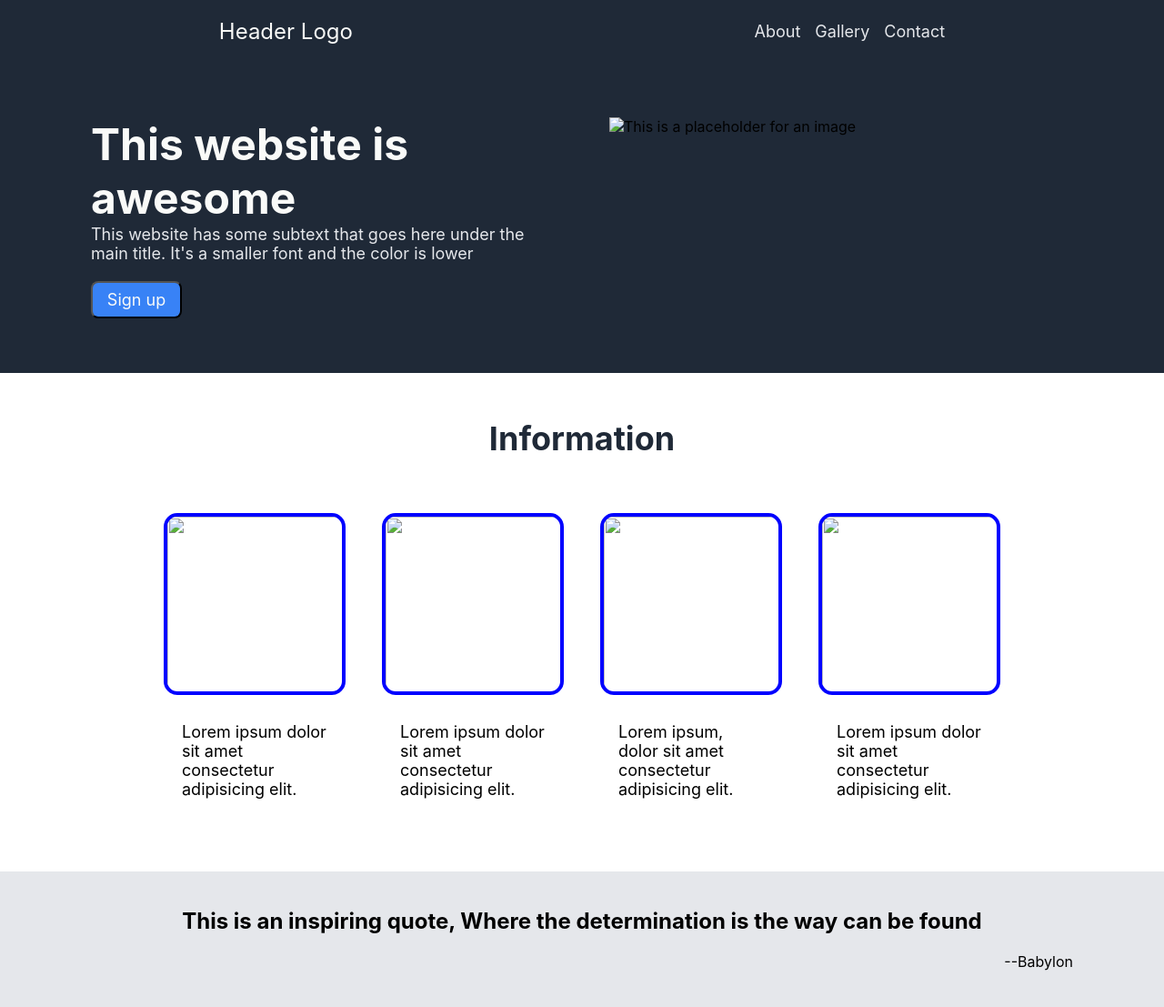
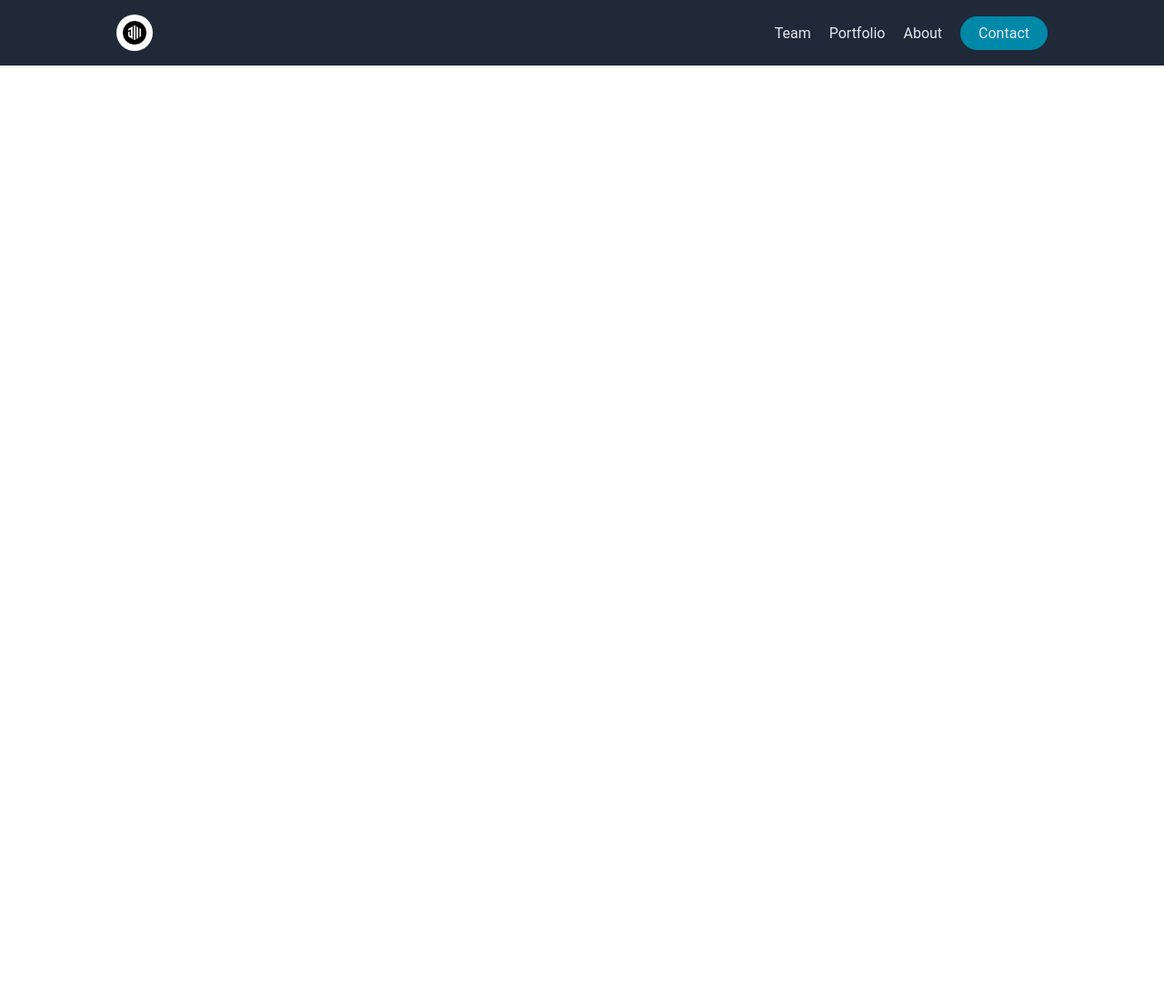
Before and after one commit to JMontallana/landing-page, a plain HTML site: page index.html in a window 1280 px wide. Shown: the whole page at 91% size. After the commit the page ends 800 px from the top, so only its background shows below. Drawn offline with Linux system fonts and the light colour scheme.

Commit message:
edit everything done with header

```diff
--- a/index.html
+++ b/index.html
@@ -4,58 +4,20 @@
     <meta charset="UTF-8">
     <meta http-equiv="X-UA-Compatible" content="IE=edge">
     <meta name="viewport" content="width=device-width, initial-scale=1.0">
+    <link rel="stylesheet" href="style.css">
     <title>Landing Page</title>
-    <link rel="stylesheet" href="style.css">
 </head>
 <body>
-    <div class="container">
-        <div class="navbar">
-            <div class="logo">Header Logo</div>
+        <header id="header">
+            <a href="#header" class="logo"><img src="./images/logo.jpeg" alt="logo"></a>
             <nav>
-                <ul>
+                <ul class="nav-links">
+                    <li><a href="#">Team</a></li>
+                    <li><a href="#">Portfolio</a></li>
                     <li><a href="#">About</a></li>
-                    <li><a href="#">Gallery</a></li>
-                    <li><a href="#">Contact</a></li>
                 </ul>
             </nav>
-        </div>
-
-        <div class="hero-section">
-            <div class="hero1">
-                <h1>This website is awesome</h1>
-                <p>This website has some subtext that goes here under the main title. It's a smaller font and the color is lower</p>
-                <button>Sign up</button>
-            </div>
-            <img src="./images/pexels-lukas-1420702.jpg" alt="This is a placeholder for an image">
-        </div>
-
-        <div class="info">
-            <h2>Information</h2>
-            <div class="content-info">
-                <div>
-                    <img src="" alt="">
-                    <p>Lorem ipsum dolor sit amet consectetur adipisicing elit.</p>
-                </div>
-                <div>
-                    <img src="" alt="">
-                    <p>Lorem ipsum dolor sit amet consectetur adipisicing elit.</p>
-                </div>
-                <div>
-                    <img src="" alt="">
-                    <p>Lorem ipsum, dolor sit amet consectetur adipisicing elit.</p>
-                </div>
-                <div>
-                    <img src="" alt="">
-                    <p>Lorem ipsum dolor sit amet consectetur adipisicing elit.</p>
-                </div>
-
-            </div>
-        </div>
-
-        <div class="quote-section">
-            <h2>This is an inspiring quote, Where the determination is the way can be found</h2>
-            <p>--Babylon</p>
-        </div>
-    </div>
+            <a href="#" class="contact"><button>Contact</button></a>
+        </header>
 </body>
 </html>
--- a/style.css
+++ b/style.css
@@ -1,134 +1,69 @@
 * {
     padding: 0;
     margin: 0;
+    box-sizing: border-box;
+}
+
+header {
+    display: flex;
+    align-items: center;
+    justify-content: flex-end;
+    background-color: #1f2937;
+    padding: 16px 10%;
+}
+
+ul, li, a {
+    font-family: Roboto, sans-serif;
+    font-weight: 20px;
+    color: #e5e7eb;
     list-style: none;
     text-decoration: none;
-    box-sizing: border-box;
-    font-family: -apple-system, BlinkMacSystemFont, 'Segoe UI', Roboto, Oxygen, Ubuntu, Cantarell, 'Open Sans', 'Helvetica Neue', sans-serif;
-}
-
-.container {
-    display: flex;
-    flex-direction: column;
-}
-.navbar {
-    display: flex;
-    justify-content: space-around;
-    background-color: #1f2937;
-    align-items: center;
-    padding: 20px;
 }
 
 .logo {
-    color: #f9faf8;
-    font-size: 24px;
-    cursor: pointer;
+    display: flex;
+    margin-right: auto;
 }
 
-ul {
-    display: flex;
-    gap: 16px;
+.logo img {
+    width: 40px;
+    border-radius: 20px;
 }
 
-a {
-    color: #e5e7eb;
-    font-size: 18px;
+.nav-links {
+    display: flex;
+    padding: 0 20px;
+    gap: 20px;
 }
 
-/* hero section */
-
-.hero-section {
-    display: flex;
-    background-color: #1f2937;
-    align-items: flex-start;
-    justify-content: center;
-    padding: 60px 100px;
-    gap: 20px;
-    flex-wrap: wrap;
-}
-
-.hero1 {
-    flex: 1;
-    margin-right: 40px;
+.nav-links li a:hover {
+    color: #0088a9;
 }
 
 button {
-    margin-top: 20px;
-    background-color: #3882f6;
-    width: 100px;
-    border-radius: 8px;
-    padding: 8px;
-    color: #f9faf8;
-    font-size: 18px;
-}
-.hero-section img {
-    height: auto;
-    width: 300px;
-    flex: 1;
+    padding: 9px 20px;
+    border-radius: 50px;
+    font-family: Roboto, sans-serif;
+    font-size: 16px;
+    border: 0;
+    cursor: pointer;
+    color: #e5e7eb;
+    background-color: rgba(0, 136, 169, 1);
 }
 
-.hero1 > h1 {
+button:hover {
+    background-color: rgba(0, 136, 169, 0.7);
     color: #f9faf8;
-    font-size: 48px;
 }
 
-.hero1 > p {
-    font-size: 18px;
-    color: #e5e7eb;
+@media screen and (max-width: 400px ){
+    ul, li, a {
+        font-size: 10px;
+    }
+    .logo img {
+        width: 30px;
+    }
+    button {
+        font-size: 10px;
+    }
 }
-
-/* Info section*/
-.info {
-    display: flex;
-    flex-direction: column;
-}
-
-.info h2 {
-   display: flex;
-   justify-content: center;
-   padding: 50px;
-   font-size: 36px;
-   color: #1f2937;
-   font-weight: bolder;
-}
-.content-info {
-    display: flex;
-    flex-wrap: wrap;
-    justify-content: center;
-    margin-bottom: 60px;
-}
-
-.content-info img {
-    border: 4px solid blue;
-    width: 200px;
-    height: 200px;
-    margin: 10px 20px;
-    border-radius: 15px;
-}
-
-.content-info p {
-    width: 200px;
-    padding: 20px;
-    margin-left: 20px;
-    font-size: 18px;
-}
-
-/* Quote-section */
-.quote-section {
-    background-color: #e5e7eb;
-    padding: 0px 100px;
-    display: flex;
-    flex-direction: column;
-}
-
-.quote-section h2 {
-    display: flex;
-    align-self: center;
-    margin-top: 40px;
-}
-
-.quote-section p {
-    text-align: right;
-    margin-bottom: 40px;
-    padding-top: 20px;
-}
```
